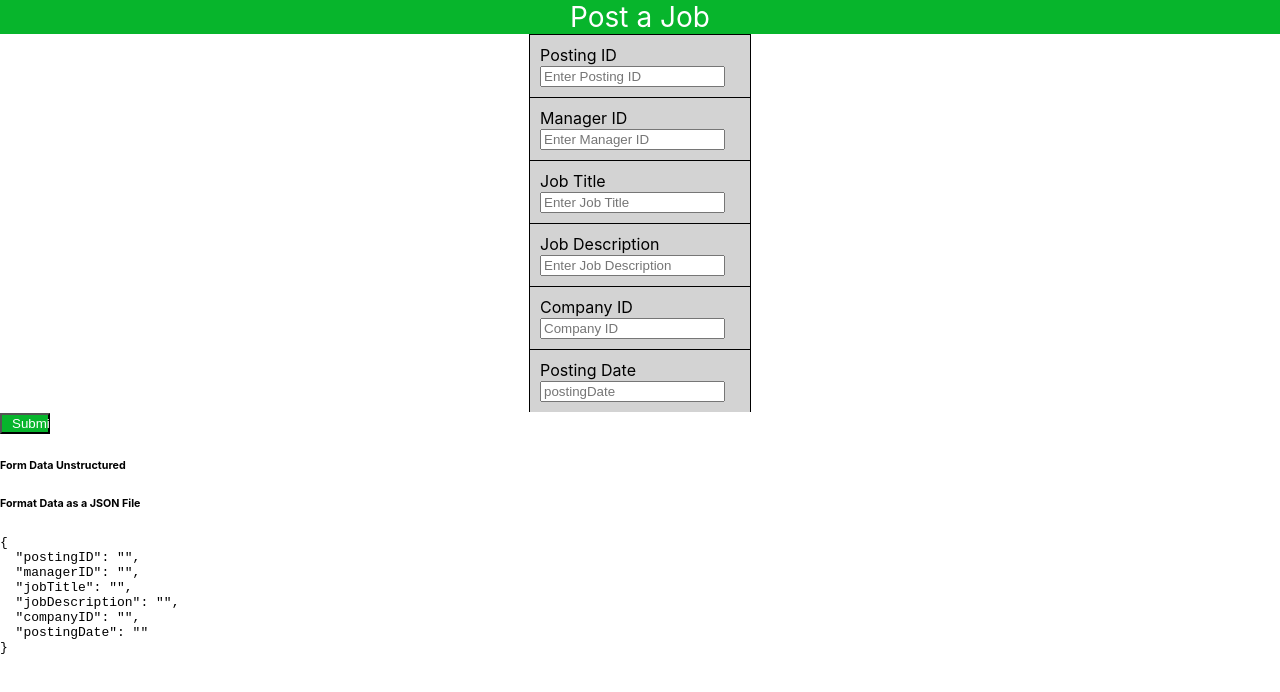
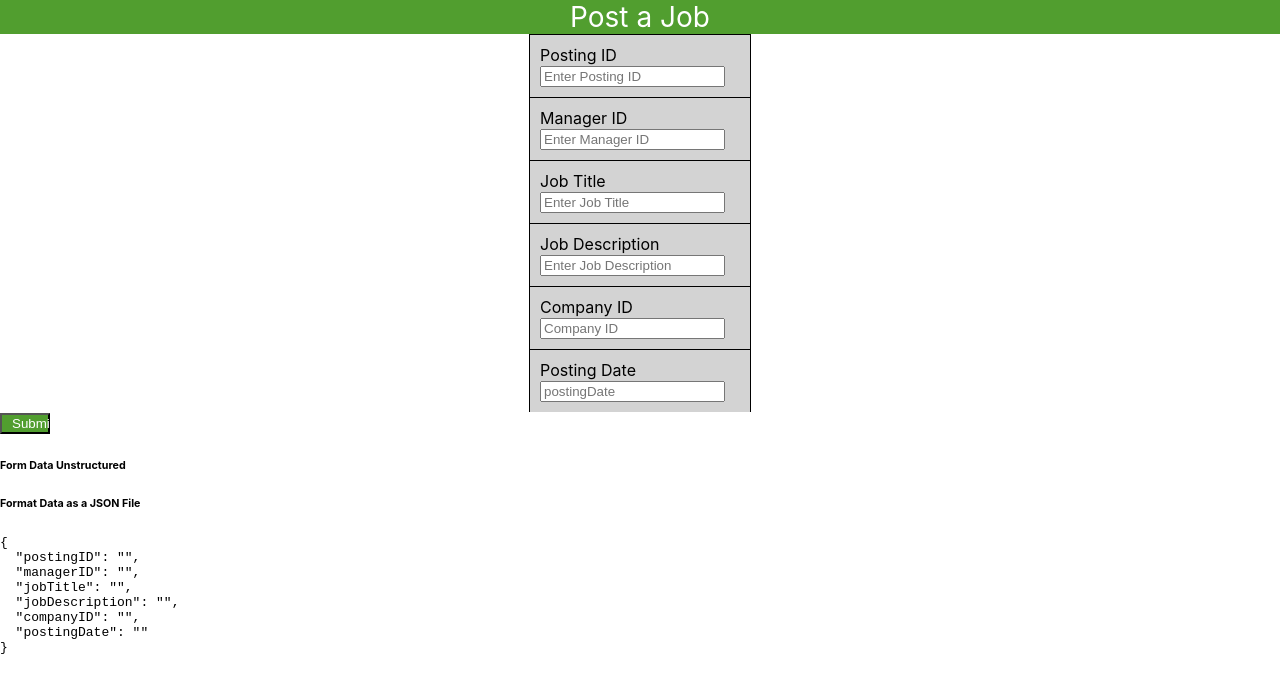
Before and after one commit to libowen203/320-team-4, a React (Create React App) app in the folder ultimate-hiring-app/: page / in a window 1280 px wide. Shown: the top 692 px of the page. Built offline with nearby package versions, Linux system fonts and the light colour scheme.

Commit message:
Ultimate Software Green!
Added Correct shade of green to CSS files

```diff
--- a/ultimate-hiring-app/src/client/index.css
+++ b/ultimate-hiring-app/src/client/index.css
@@ -16,7 +16,7 @@ code {
 .header{
 	font-size: 28px;
 	text-align: center;
-	background-color: #07b52c;
+	background-color: #519e2f;
 	color: white;
 }
 /*General stylings of JobPosting form*/
@@ -37,6 +37,6 @@ code {
 	text-align: center;
 	width: 50px;
 	margin: auto;
-	background-color: #07b52c;
+	background-color: #519e2f;
 	color: white;
 }
```
